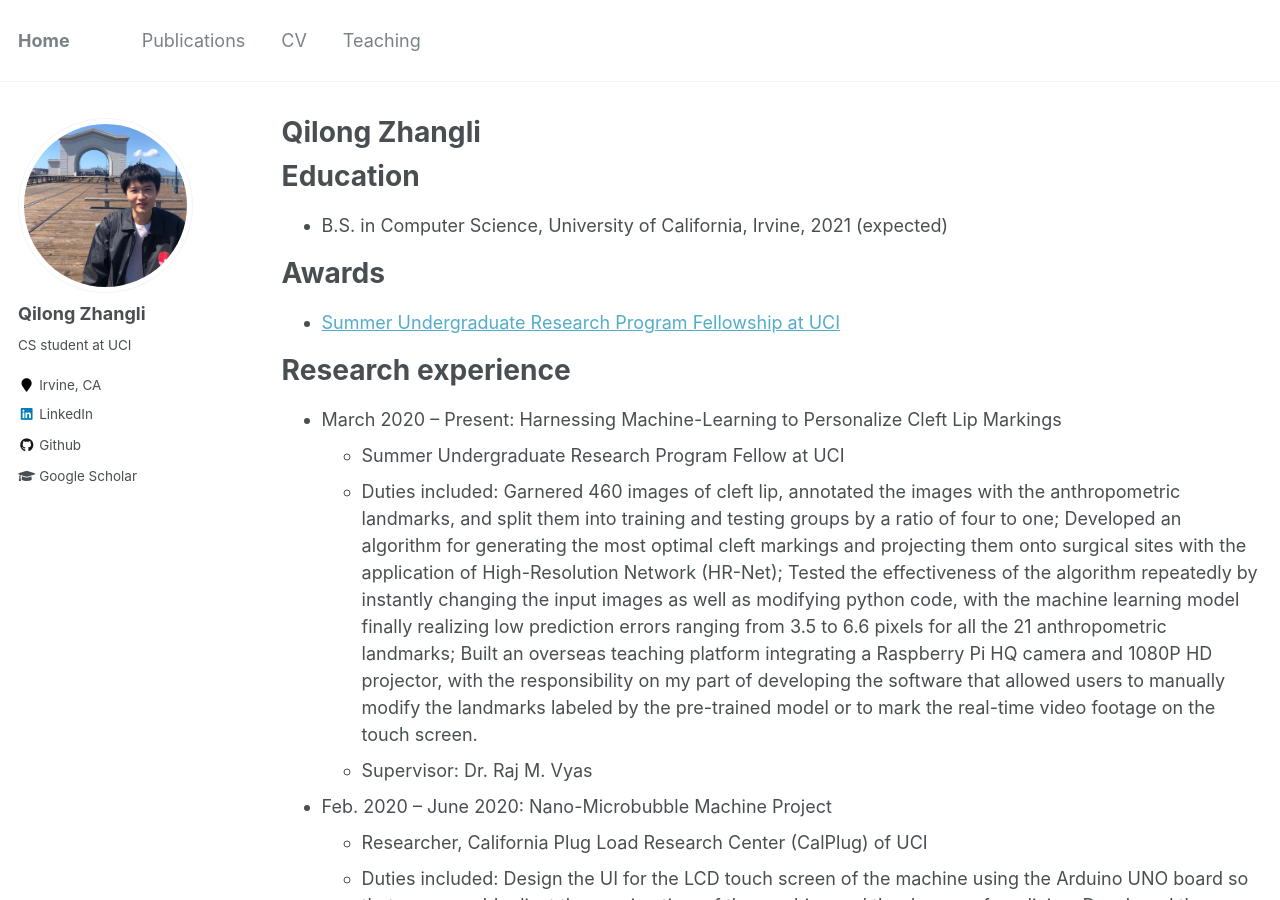
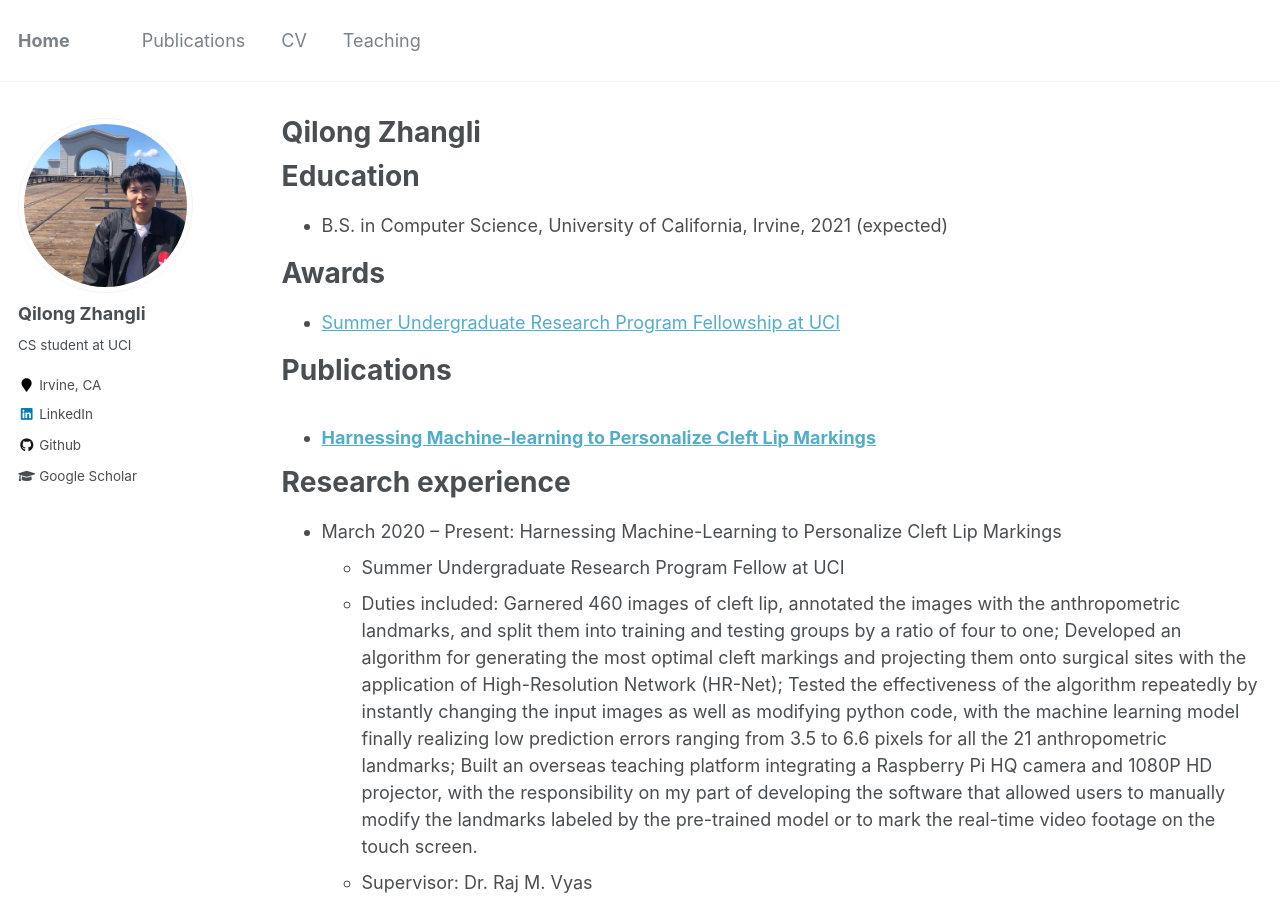
Before and after one commit to qzhangli/qzhangli.github.io, a Jekyll site: the page built from _pages/cv.md, in a window 1280 px wide and 900 px high. Built offline with Jekyll 4.4.1, drawn with Linux system fonts in a browser that asks for light colours; some of the changed text lies outside the part shown.

Commit message:
Update cv.md

```diff
--- a/_pages/cv.md
+++ b/_pages/cv.md
@@ -17,6 +17,14 @@ Awards
 ======
 * [Summer Undergraduate Research Program Fellowship at UCI](https://www.urop.uci.edu/SURP/Recipients/grant_recipients.pdf)
 
+
+Publications
+======
+  <ul>{% for post in site.publications %}
+    {% include archive-single-cv.html %}
+  {% endfor %}</ul>
+
+
 Research experience
 ======
 * March 2020 – Present: Harnessing Machine-Learning to Personalize Cleft Lip Markings
@@ -33,6 +41,7 @@ Research experience
   * Researcher, California Plug Load Research Center (CalPlug) of UCI
   * Duties included: Developed a plug load simulator using Python, which precisely calculates the energy consumption. Worked on debugging/troubleshooting issues in the software before launching; Tested the usability of the software and worked to optimize the user manual; Conducted performance testing of the system in different operating environments to identify potential bugs and worked on fixing them.
   * Supervisor: Dr. Michael Klopfer
+
 
 Independent course project
 ======
@@ -59,11 +68,6 @@ Skills
 * Operating System: MacOS, Windows, Linux.
 * Tools: Google Cloud Platform, Amazon Web Services, Eclipse, PyCharm, CLion, Visual Studio, Arduino, Anaconda, Jupyter notebook, Unity.
 
-Publications
-======
-  <ul>{% for post in site.publications %}
-    {% include archive-single-cv.html %}
-  {% endfor %}</ul>
 
 Service and leadership
 ======
```
